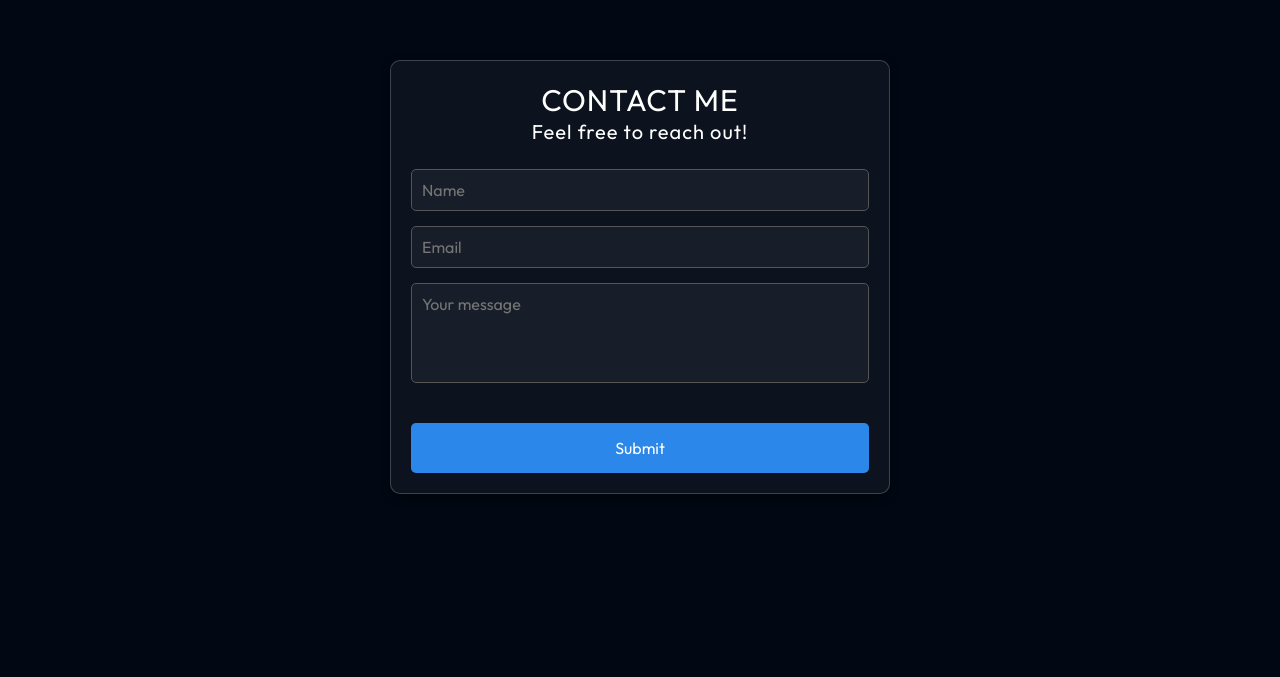
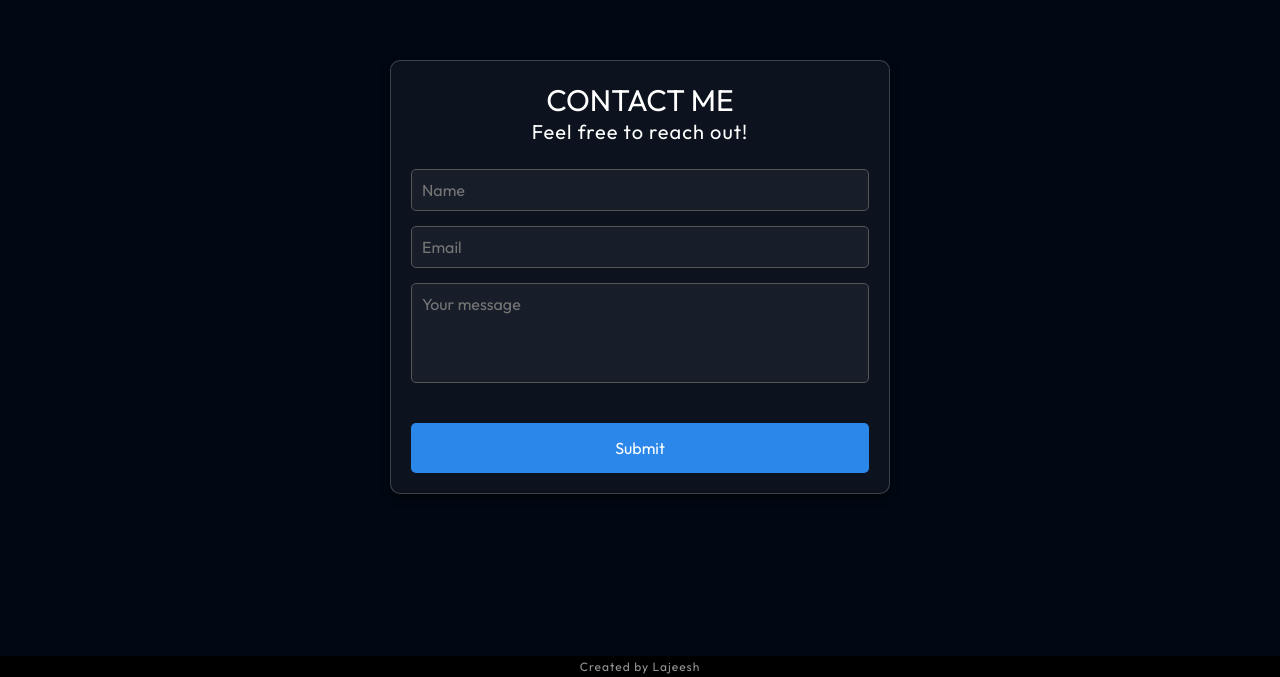
Before and after one commit to lajeesh1/portfolio-Lajeesh, a React (Vite) app: page / in a window 1280 px wide. Shown: the part 2034-2711 px from the top of the page. Built offline with nearby package versions, Linux system fonts and the light colour scheme.

Commit message:
contact toast updated 25102024

```diff
--- a/src/components/contact/Contact.jsx
+++ b/src/components/contact/Contact.jsx
@@ -54,10 +54,24 @@ function Contact() {
           Submit
         </button>
         <ToastContainer
+        position="top-center"
+        autoClose={5000}
+        hideProgressBar={false}
+        newestOnTop={false}
+        closeOnClick
+        rtl={false}
+        pauseOnFocusLoss
+        draggable
+        pauseOnHover
+        theme="dark"
+
   style={{ fontSize: '16px' , padding:'3px', color:'black'}}
 />
 
       </form>
+      <div className={styles.bottomBar} >
+        <p>Created by Lajeesh</p>
+      </div>
     </footer>
   );
 }
--- a/src/components/contact/Contact.module.css
+++ b/src/components/contact/Contact.module.css
@@ -11,6 +11,7 @@
   font-weight: 100;
   letter-spacing: 1px;
   text-align: center;
+  position: relative;
 
 
     gap: 10px;
@@ -21,7 +22,7 @@
     text-transform: uppercase;
     font-size: 30px;
     font-weight: 100;
-    letter-spacing: 1px;
+    letter-spacing: 0px;
 }
 
 
@@ -107,6 +108,19 @@
     background-color: #0056b3; /* Darker hover effect */
   }
 
+  .bottomBar{
+    margin-bottom: 0;
+    font-size: 12px;
+    position: absolute;
+    bottom: 0;
+    text-align: center;
+    width: 100%;
+    background-color: black;
+    color: #969393;
+    padding: 3px;
+    font-weight: 100;
+
+  }
 
 
 
```
